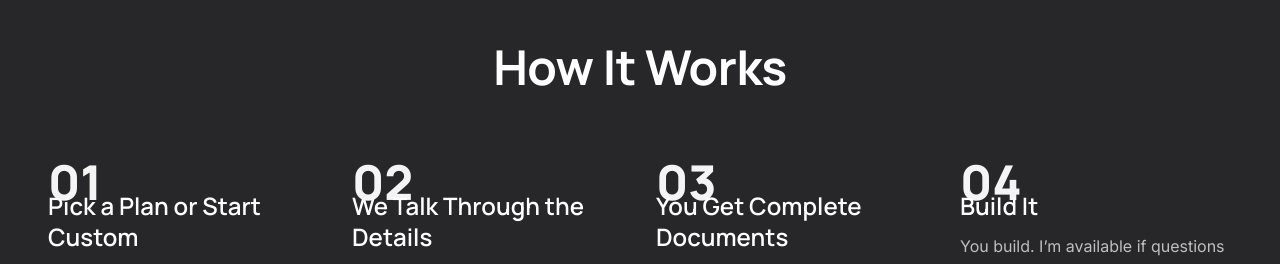
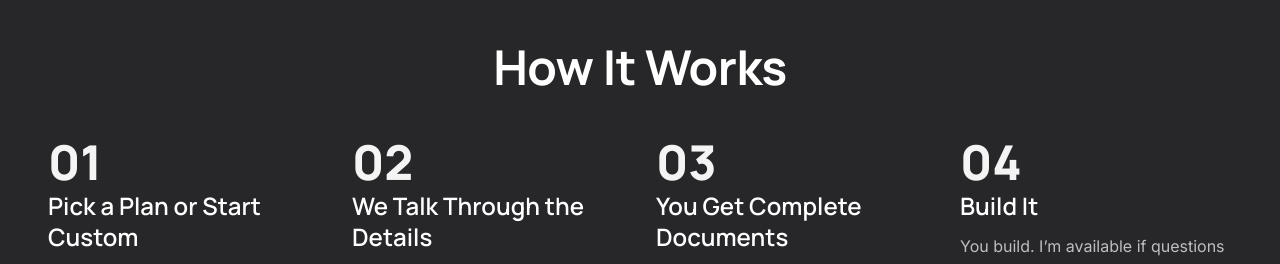
Before and after one commit to watkinshomedesign-boop/house-of-watkins-next, a Next.js app: page /builder in a window 1280 px wide. Shown: the part 5380-5644 px from the top of the page. Built offline with nearby package versions, Linux system fonts and the light colour scheme; no server answers.

Commit message:
Move How It Works step numbers up 20px

```diff
--- a/app/builder/builder-landing.css
+++ b/app/builder/builder-landing.css
@@ -280,6 +280,9 @@
   font-weight: 800;
   color: #F4F4F5;
   line-height: 1;
+  position: relative;
+  top: -20px;
+  margin-bottom: -20px;
 }
 
 /* Testimonial Cards */
```
